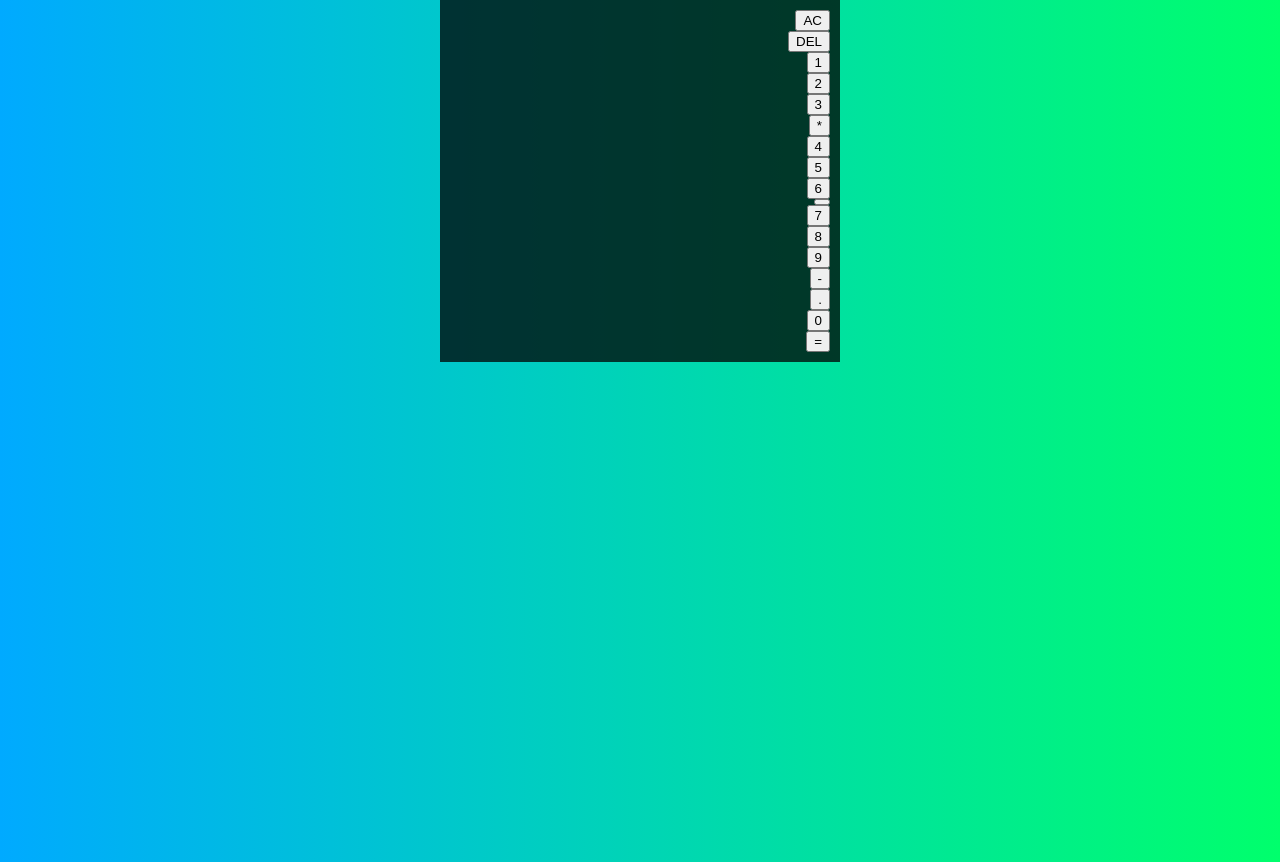
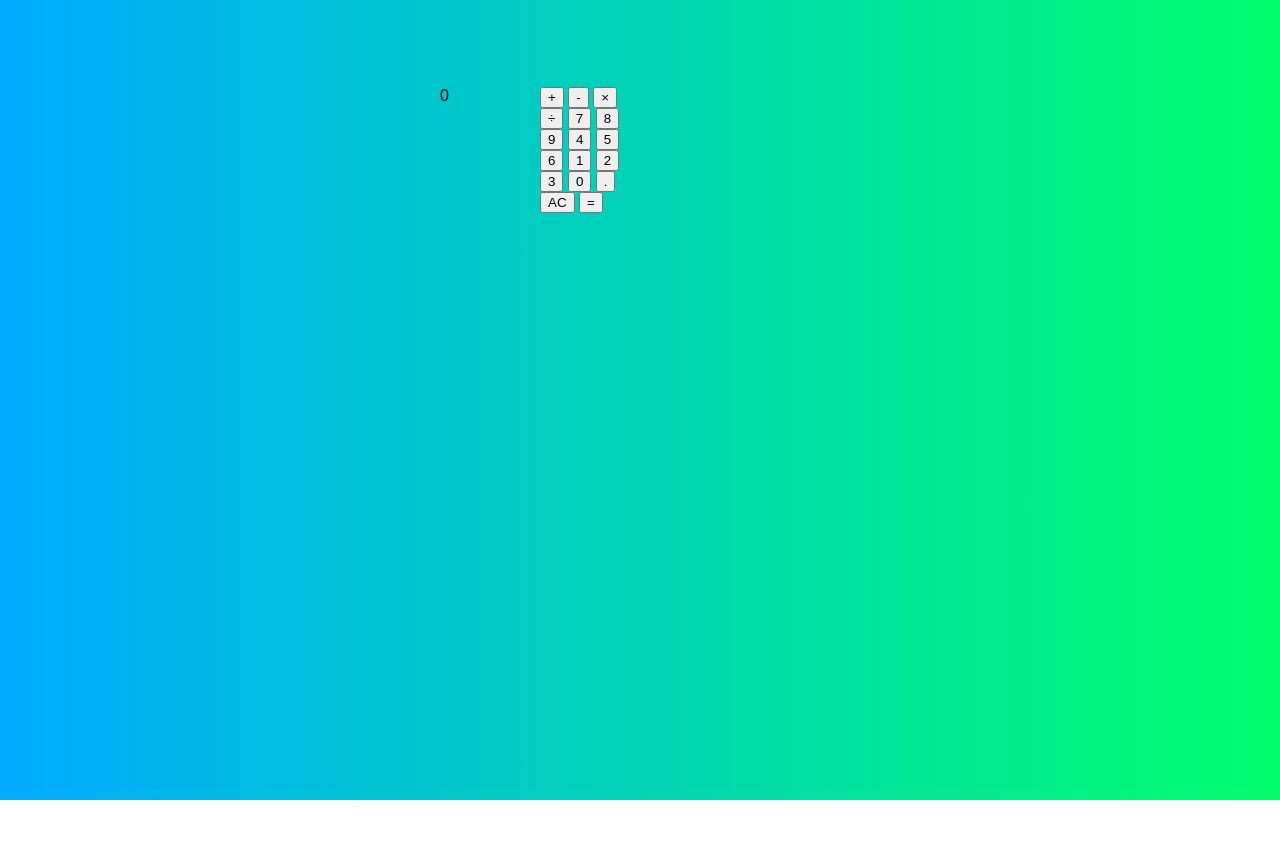
Before and after one commit to ericlafontsee/JS-Calculator, a plain HTML site: page index.html in a window 1280 px wide. After the commit the page ends 800 px from the top, so only its background shows below. Drawn offline with Linux system fonts and the light colour scheme.

Commit message:
Setting up JS file. Set up event listener for buttons.

```diff
--- a/index.html
+++ b/index.html
@@ -9,29 +9,27 @@
 
 </head>
 <body>
-    <div class="calculator-grid">
-        <div class="output">
-            <div class="previous-operand"></div>
-            <div class="current-operand"></div>
-            <button class="span-two">AC</button>
-            <button>DEL</button>
+    <div class="calculator">
+        <div class=”calculator__display”>0</div>
+        <div class="calculator__keys">
+            <button class="key--operator" data-action="add">+</button>
+            <button class="key--operator" data-action="subtract">-</button>
+            <button class="key--operator" data-action="multiply">&times;</button>
+            <button class="key--operator" data-action="divide">÷</button>
+            <button>7</button>
+            <button>8</button>
+            <button>9</button>
+            <button>4</button>
+            <button>5</button>
+            <button>6</button>
             <button>1</button>
             <button>2</button>
             <button>3</button>
-            <button>*</button>
-            <button>4</button>
-            <button>5</button>
-            <button>6</button>
-            <button></button>
-            <button>7</button>
-            <button>8</button>
-            <button>9</button>
-            <button>-</button>
-            <button>.</button>
             <button>0</button>
-            <button class="span-two">=</button>
-
-        </div>
+            <button data-action="decimal">.</button>
+            <button data-action="clear">AC</button>
+            <button class="key--equal" data-action="calculate">=</button>
+          </div>
     </div>
 </body>
 </html>
--- a/script.js
+++ b/script.js
@@ -0,0 +1,52 @@
+const calculator = document.querySelector('.calculator');
+const keys = document.querySelector('.calculator__keys');
+var display = document.querySelector('.calculator__display');
+var operations = {
+    plus: function(a, b) {return(a + b)},
+    minus: function(a, b) {return(a - b)},
+    multiply: function(a, b) {return(a * b)},
+    divide: function(a, b) {return(a / b)},
+}
+
+keys.addEventListener("click", e => {
+    if(e.target.matches('button')){
+        const key = e.target;
+        const action = key.dataset.action;
+        const keyContent = key.textContent;
+        // const displayedNum = display.textContent;
+
+        if(!action){
+            // if(displayedNum === '0'){
+            //     display.textContent = keyContent;
+            // }else{
+            //     display.textContent += keyContent;
+            // }
+            console.log("number");
+        }
+        // if(action === 'decimal'){
+        //     display.textContent += '.'
+        // }
+        // if (
+        //     action === 'add' ||
+        //     action === 'subtract' ||
+        //     action === 'multiply' ||
+        //     action === 'divide'
+        //   ) {
+        //     key.classList.add("is-depressed");
+        //     calculator.dataset.previousKeyType = 'operator';
+        //   }
+
+        //   Array.from(key.parentNode.children).forEach(k => k.classList.remove("is-depressed"));
+        //   if (action === 'decimal') {
+        //     console.log('decimal key!')
+        //   }
+
+        //   if (action === 'clear') {
+        //     console.log('clear key!')
+        //   }
+
+        //   if (action === 'calculate') {
+        //     console.log('equal key!')
+        //   }
+    }
+})
--- a/style.css
+++ b/style.css
@@ -8,7 +8,7 @@ body{
     margin: 0;
     background: linear-gradient(to right, #00AAFF, #00FF6C);
 }
-.calculator-grid{
+.calculator{
     display: grid;
     justify-content: center;
     align-content: center;
@@ -17,7 +17,7 @@ body{
     grid-template-rows: minmax(120px, auto) repeat(5, 100px);
 }
 
-.calculator-grid > button {
+.calculator > button {
     cursor: pointer;
     font-size: 2rem;
     border: 1px solid white;
@@ -25,7 +25,7 @@ body{
     background-color: rgba(255, 255, 255, .75);
 }
 
-.calculator-grid > button:hover {
+.calculator > button:hover {
     background-color: rgba(255, 255, 255, .9);
 }
 
@@ -33,9 +33,10 @@ body{
     grid-column: span 2;
 }
 
-.output{
+.calculator__display{
     grid-column: 1 / -1;
     background-color: rgba(0, 0, 0, .75);
+    color: white;
     display: flex;
     align-items: flex-end;
     justify-content: space-around;
@@ -44,13 +45,3 @@ body{
     word-wrap: break-word;
     word-break: break-all;
 }
-
-.output .previous-operand {
-    color: rgba(255, 255, 255, .75);
-    font-size: 1.5rem;
-}
-
-.output .current-operand {
-    color: white;
-    font-size: 1.5rem;
-}
```
